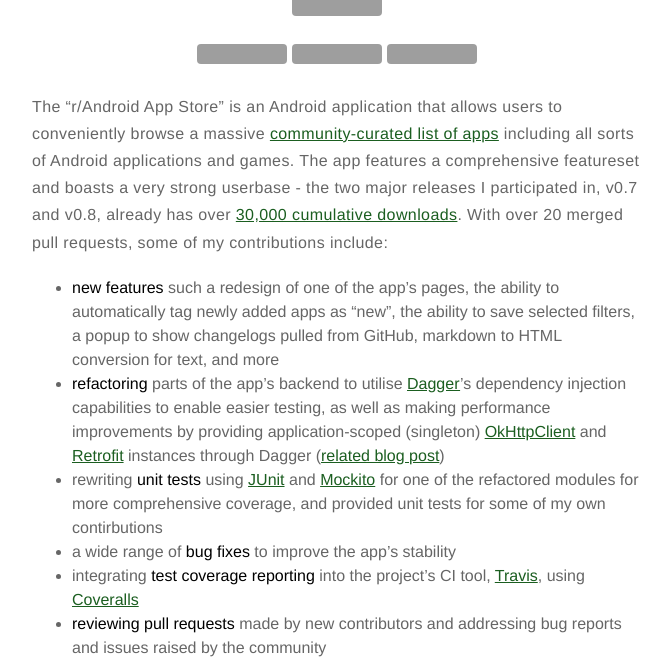
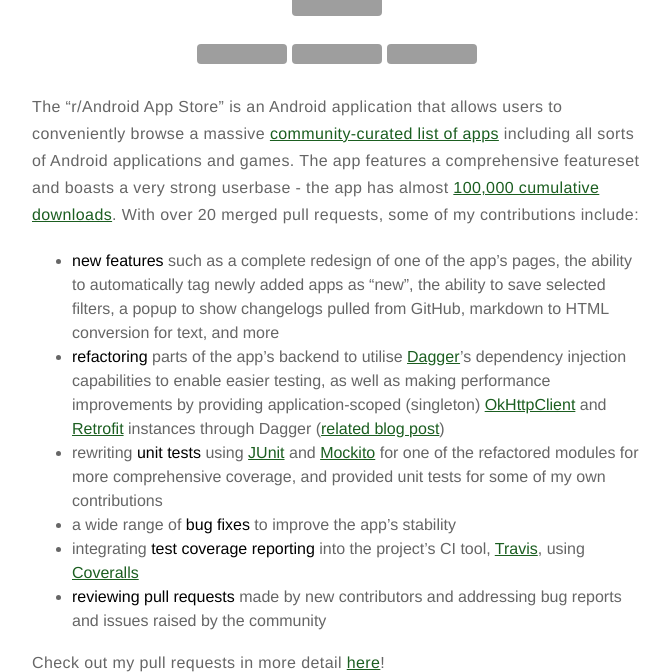
Before and after one commit to bobheadxi/bobheadxi.github.io, a Jekyll site: the page built from _posts/2018-1-1-r-android-appstore.md, in a window 1280 px wide and 900 px high, scrolled down 469 px, cut to the strip 135-807 px from the top of the window. Shown: the whole strip, without its empty margins (303-973 px from the left). Built offline with Jekyll 4.4.1, drawn with Linux system fonts in a browser that asks for light colours; emoji names are drawn with the system emoji font; grey boxes are pictures that could not be loaded.

Commit message:
fix r/android post

```diff
--- a/_posts/2018-1-1-r-android-appstore.md
+++ b/_posts/2018-1-1-r-android-appstore.md
@@ -37,14 +37,32 @@
     <img src="https://img.shields.io/github/contributors/d4rken/reddit-android-appstore.svg" />
 </p>
 
-The "r/Android App Store" is an Android application that allows users to conveniently browse a massive [community-curated list of apps](https://www.reddit.com/r/android/wiki/apps) including all sorts of Android applications and games. The app features a comprehensive featureset and boasts a very strong userbase - the two major releases I participated in, v0.7 and v0.8, already has over [30,000 cumulative downloads](https://www.somsubhra.com/github-release-stats/?username=d4rken&repository=reddit-android-appstore). With over 20 merged pull requests, some of my contributions include:
+The "r/Android App Store" is an Android application that allows users to
+conveniently browse a massive [community-curated list of apps](https://www.reddit.com/r/android/wiki/apps)
+including all sorts of Android applications and games. The app features a
+comprehensive featureset and boasts a very strong userbase - the app has almost
+[100,000 cumulative downloads](https://www.somsubhra.com/github-release-stats/?username=d4rken&repository=reddit-android-appstore).
+With over 20 merged pull requests, some of my contributions include:
 
-- **new features** such a redesign of one of the app's pages, the ability to automatically tag newly added apps as "new", the ability to save selected filters, a popup to show changelogs pulled from GitHub, markdown to HTML conversion for text, and more
-- **refactoring** parts of the app's backend to utilise [Dagger](https://github.com/google/dagger)'s dependency injection capabilities to enable easier testing, as well as making performance improvements by providing application-scoped (singleton) [OkHttpClient](https://github.com/square/okhttp) and [Retrofit](https://github.com/square/retrofit) instances through Dagger ([related blog post](https://bobheadxi.github.io/dependency-injection/))
-- rewriting **unit tests** using [JUnit](https://junit.org/junit5/) and [Mockito](https://site.mockito.org) for one of the refactored modules for more comprehensive coverage, and provided unit tests for some of my own contirbutions
+- **new features** such as a complete redesign of one of the app's pages, the
+  ability to automatically tag newly added apps as "new", the ability to save
+  selected filters, a popup to show changelogs pulled from GitHub, markdown to
+  HTML conversion for text, and more
+- **refactoring** parts of the app's backend to utilise
+  [Dagger](https://github.com/google/dagger)'s dependency injection capabilities
+  to enable easier testing, as well as making performance improvements by providing
+  application-scoped (singleton) [OkHttpClient](https://github.com/square/okhttp)
+  and [Retrofit](https://github.com/square/retrofit) instances through Dagger
+  ([related blog post](https://bobheadxi.github.io/dependency-injection/))
+- rewriting **unit tests** using [JUnit](https://junit.org/junit5/) and
+  [Mockito](https://site.mockito.org) for one of the refactored modules for
+  more comprehensive coverage, and provided unit tests for some of my own
+  contributions
 - a wide range of **bug fixes** to improve the app's stability
-- integrating **test coverage reporting** into the project's CI tool, [Travis](https://travis-ci.org), using [Coveralls](https://coveralls.io)
-- **reviewing pull requests** made by new contributors and addressing bug reports and issues raised by the community
+- integrating **test coverage reporting** into the project's CI tool,
+  [Travis](https://travis-ci.org), using [Coveralls](https://coveralls.io)
+- **reviewing pull requests** made by new contributors and addressing bug reports
+  and issues raised by the community
 
 Check out my pull requests in more detail [here](https://github.com/d4rken/reddit-android-appstore/pulls?utf8=✓&q=is%3Apr%20is%3Aclosed%20author%3Abobheadxi%20is%3Amerged%20base%3Adev)!
 
```
